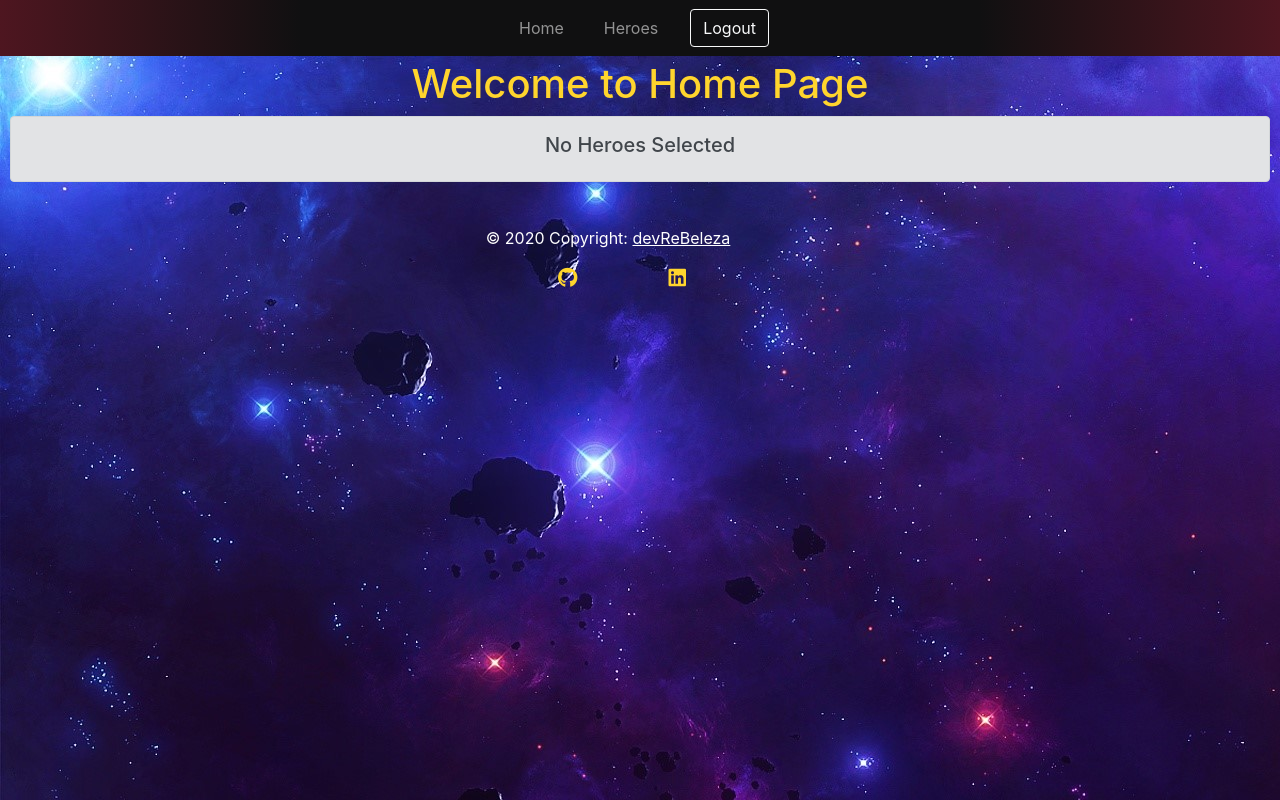
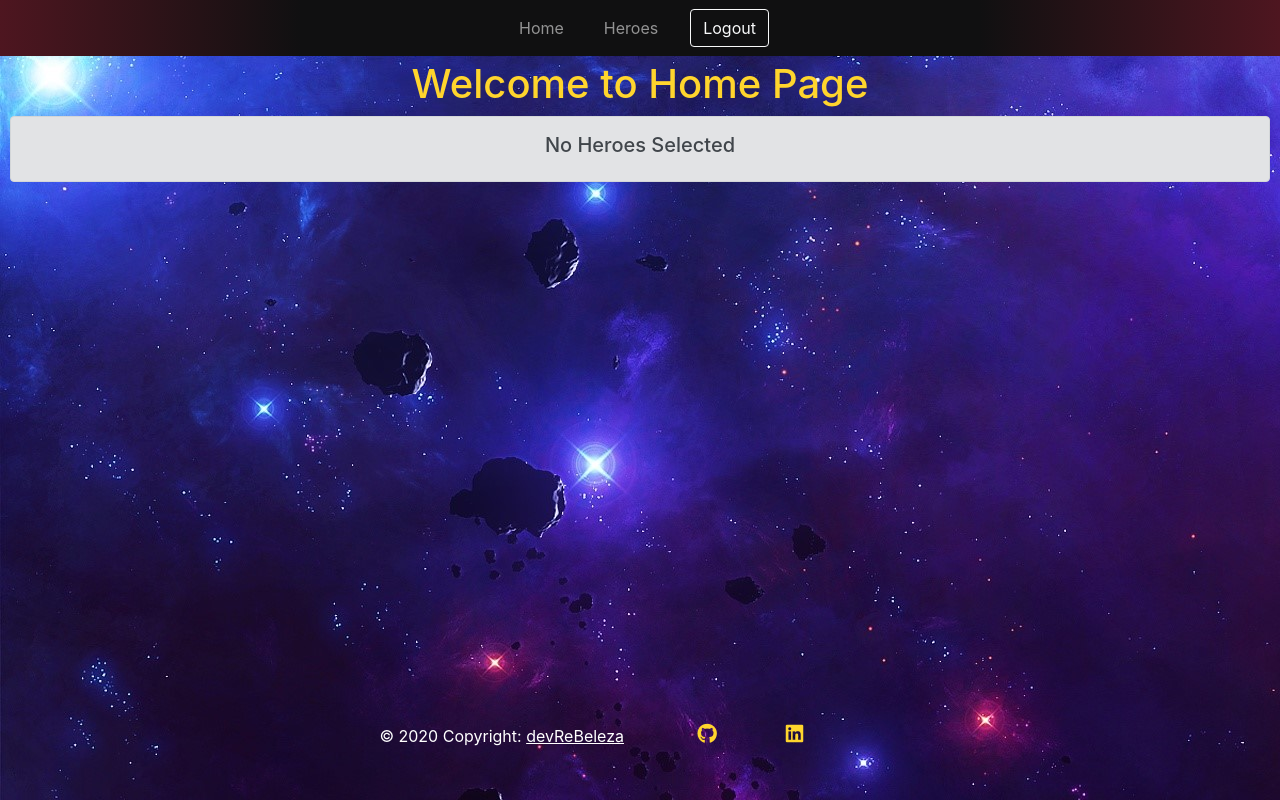
Before and after one commit to devrebeleza/super-alkemy-react, a React (Create React App) app: page / in a window 1280 px wide. Built offline with nearby package versions, Linux system fonts and the light colour scheme; sample sign-in values are in the browser's storage.

Commit message:
fix position footer

```diff
--- a/src/App.css
+++ b/src/App.css
@@ -1,6 +1,7 @@
 .App {
   text-align: center;
   color: "#48d1cc";
+  min-height: 80vh;
 }
 
 /**************/
@@ -106,10 +107,9 @@
   position: relative;
   top: 50%;
   right: 15px;
-  padding-top: 5%;
-  padding-right: 90px;
+  padding-left: 10%;
 
-  transform: translate(-50%, -50%);
+  transform: translate(-10%, -5%);
   font-size: 20px;
   color: #ffd52d;
   transition: 0.2s;
--- a/src/components/generals/Footer.jsx
+++ b/src/components/generals/Footer.jsx
@@ -2,12 +2,11 @@ import React from "react";
 
 export const Footer = () => {
   return (
-    <div className="  py-1  bottom my-3 ">
-      <footer className=" footer mt-auto py-3 text-center text-lg-start text-white">
+    <footer className=" footer py-3 text-center text-lg-start text-white">
       <div className=" p-1 pb-0">
         <section className="pt-0">
-            <div className="row d-flex align-items-center">
-              <div className="col-md-7 col-lg-7 text-center text-md-end">
+          <div className="row d-flex align-items-end">
+            <div className="col  text-right text-md-end">
               <div className="p-1">
                 © 2020 Copyright:{" "}
                 <a
@@ -20,16 +19,14 @@ export const Footer = () => {
                 </a>
               </div>
             </div>
-            </div>
-            <div className="col-sm-8 col-md-8 col-lg-8 text-center  text-md-end">
+
+            <div className="col  text-center  text-md-start">
               <div className="p-1">
                 <a
-                  href="https://www.linkedin.com/in/renzogarcia/"
+                  href="https://github.com/devrebeleza"
                   target="_blank"
                   rel="noopener noreferrer"
-                  className="btn btn-outline-light btn-floating m-1"
-                  className="text-white"
-                  role="button"
+                  className=" btn-floating m-1 "
                 >
                   <i className="i-icon fab fa-github"></i>
                 </a>
@@ -37,17 +34,15 @@ export const Footer = () => {
                   href="https://www.linkedin.com/in/renzogarcia/"
                   target="_blank"
                   rel="noopener noreferrer"
-                  className="btn btn-outline-light btn-floating m-1"
-                  className="text-white"
-                  role="button"
+                  className="  btn-floating m-1"
                 >
                   <i className="i-icon fab fa-linkedin"></i>
                 </a>
               </div>
             </div>
+          </div>
         </section>
       </div>
     </footer>
-    </div>
   );
 };
--- a/src/containers/heroes/index.jsx
+++ b/src/containers/heroes/index.jsx
@@ -70,7 +70,7 @@ export const HeroesContainer = ({
                 className="input"
                 name="txt"
                 onInput={handleSearchByName}
-                onMouseOut="document.search.txt.value = ''"
+                /* onMouseOut="document.search.txt.value = ''" */
               />
             </form>
             <i className="i-search fas fa-search"></i>
```
Also changed, not shown: src/index.js (+6 -6 lines). Lines whose indentation alone changed are shown as unchanged.
